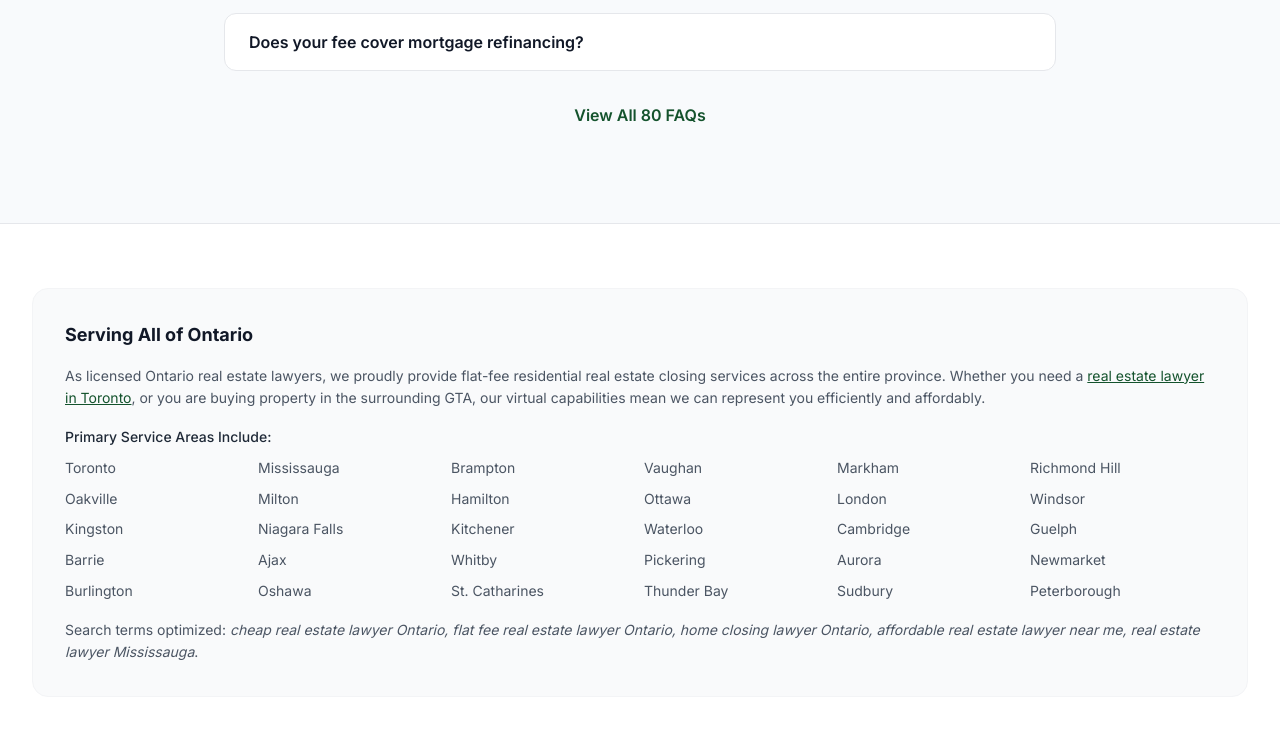
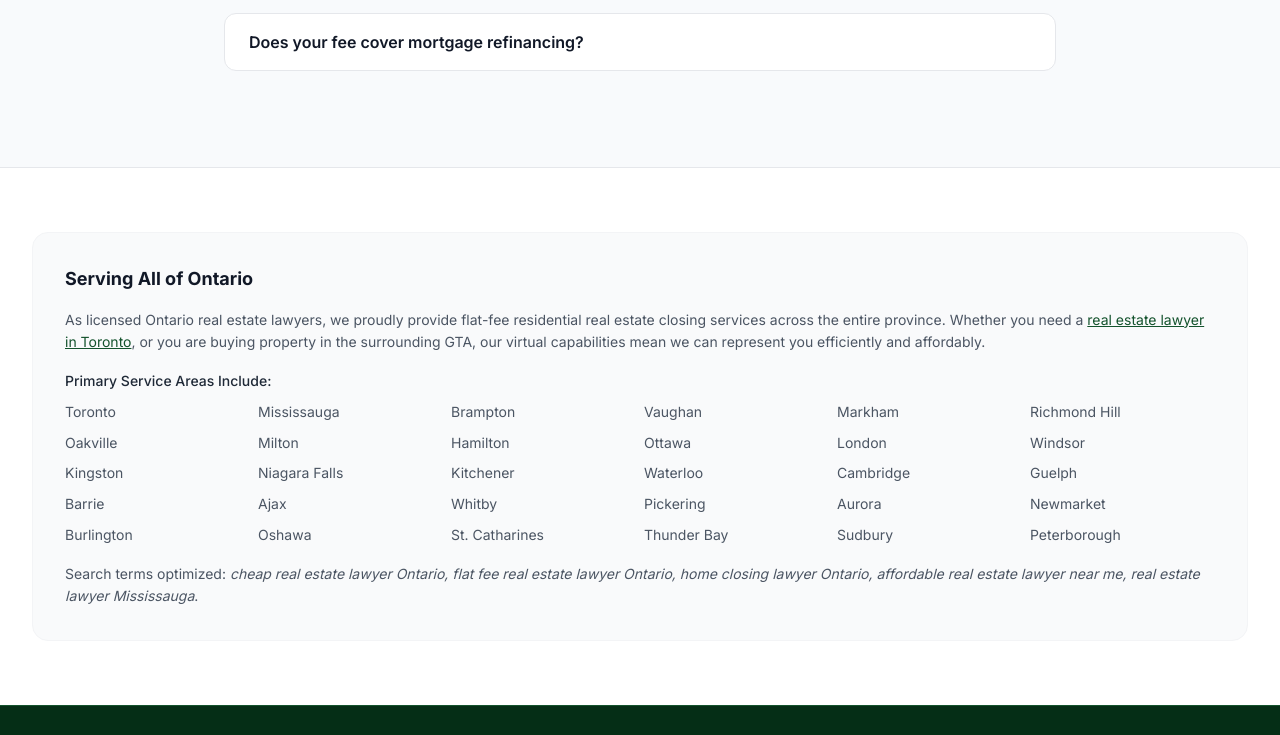
Before and after one commit to bqx6ix/cheaphomeclosings, a plain HTML site: page index.html in a window 1280 px wide. Shown: the part 4509-5244 px from the top of the page. Drawn offline with nearby package versions, Linux system fonts and the light colour scheme; some icons are missing.

Commit message:
Remove 'Load More' FAQs section
Removed 'Load More' visual indicator and related link.

```diff
--- a/index.html
+++ b/index.html
@@ -699,9 +699,6 @@
                     </div>
                 </div>
 
-                <!-- "Load More" visual indicator -->
-                <div class="text-center pt-4">
-                    <a href="#" onclick="event.preventDefault(); alert('In a full site, this expands the remaining 70+ FAQs covering condo status certificates, spousal consent, non-resident speculation tax, etc.');" class="text-brand-900 font-semibold hover:underline">View All 80 FAQs</a>
                 </div>
             </div>
         </div>
```
